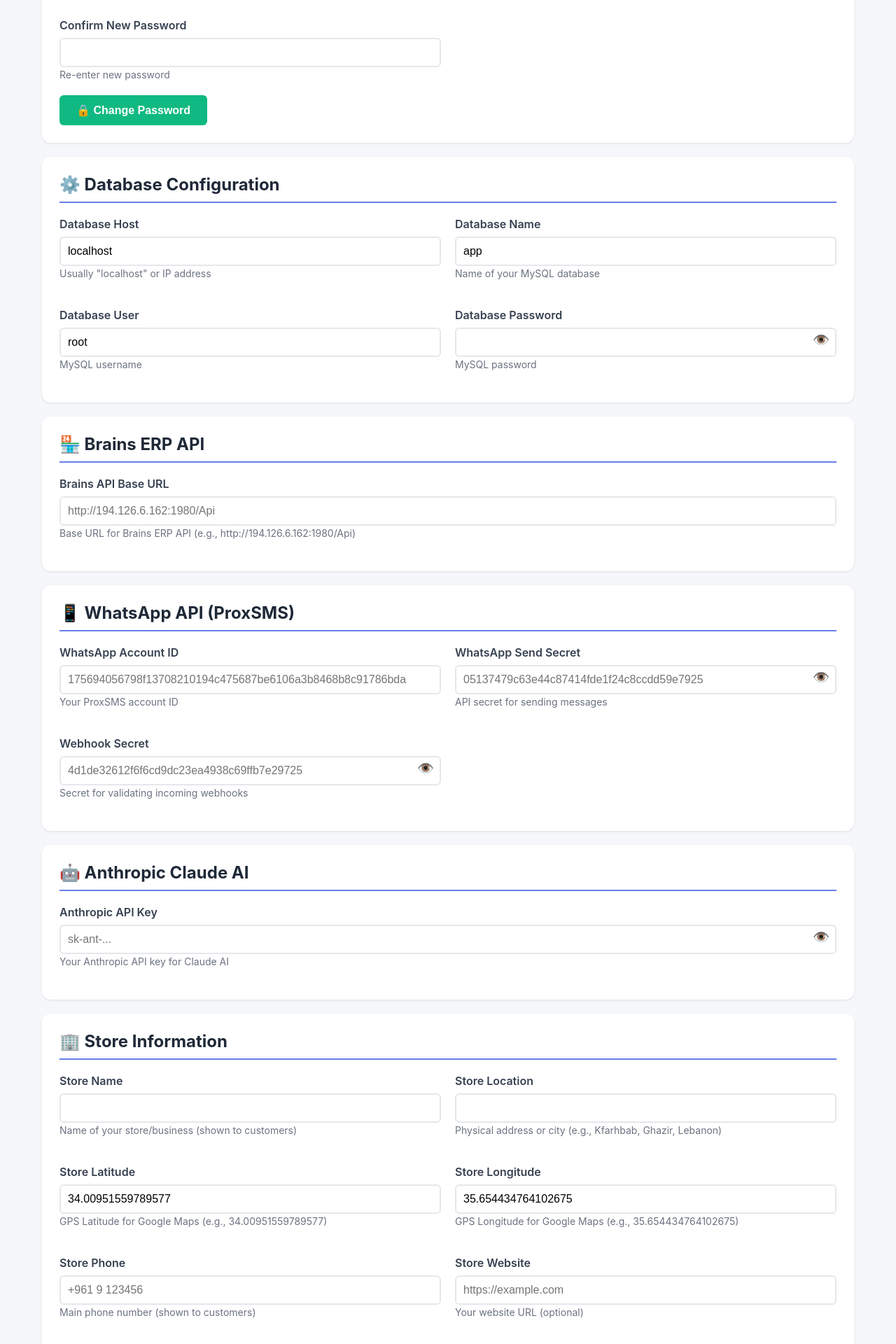
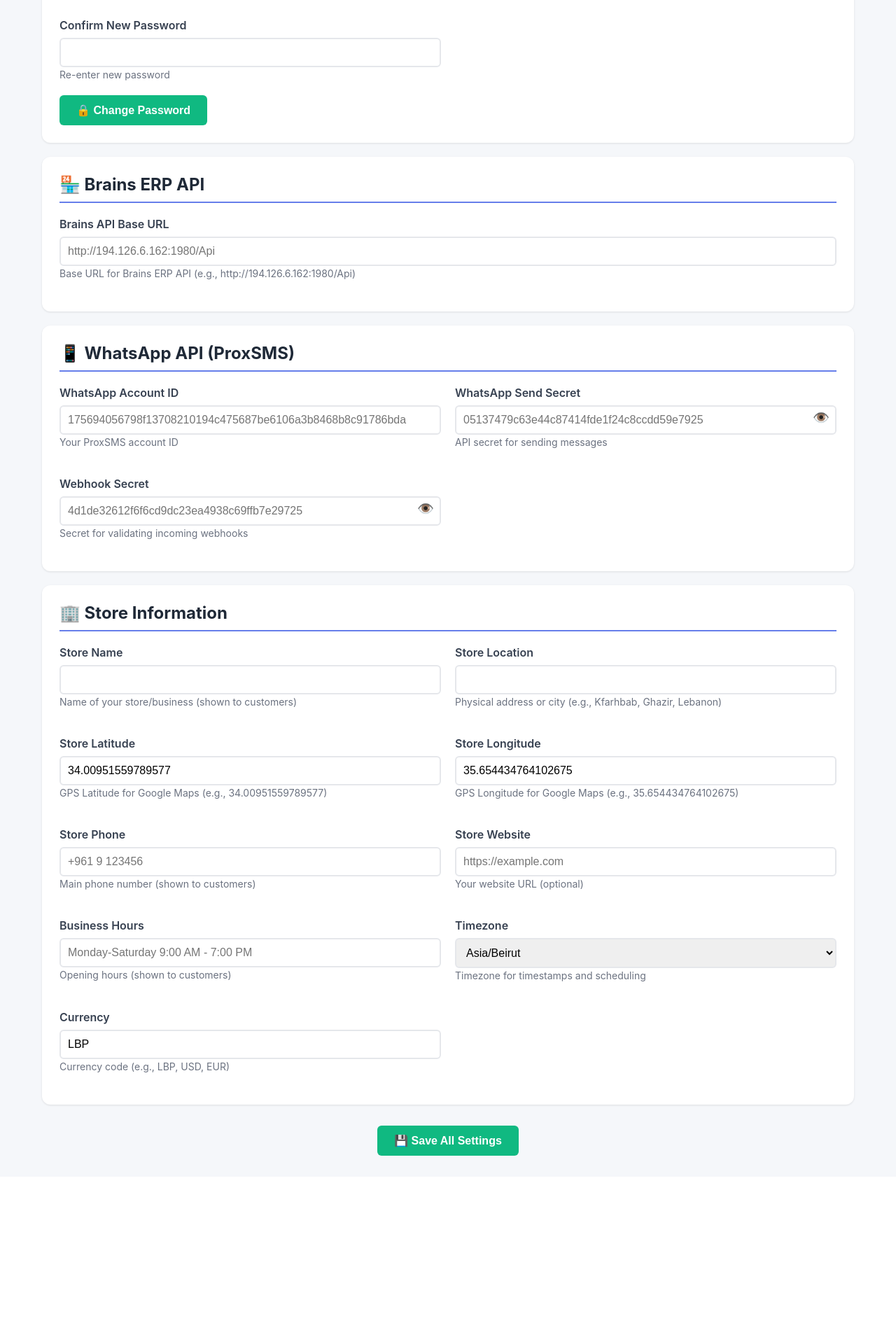
Before and after one commit to mmdelhajj/whatsbot, a PHP site: page /settings.php in a window 1280 px wide. Shown: the part 374-2294 px from the top of the page at 70% size. After the commit the page ends 2025 px from the top, so only its background shows below. Run offline with PHP 8.4, Linux system fonts and the light colour scheme; the visitor is signed in with stand-in values (Sample User, id 1); a stand-in replaces the project's code that opens the database connection; some libraries are stand-ins or nearby versions.

Commit message:
Remove sensitive configuration from admin settings panel
**Changes:**
- Removed Database Configuration section (DB_HOST, DB_NAME, DB_USER, DB_PASS)
- Removed Anthropic Claude AI API key section
- Database credentials remain secure in .env file but hidden from admin UI
- API keys can only be managed via direct .env file editing for security

**Remaining Settings:**
- Change Admin Password
- Brains ERP API
- WhatsApp API (ProxSMS)
- Store Information (name, location, hours, etc.)

🤖 Generated with [Claude Code](https://claude.com/claude-code)

Co-Authored-By: Claude <noreply@anthropic.com>

```diff
--- a/admin/settings.php
+++ b/admin/settings.php
@@ -73,15 +73,10 @@ if ($_SERVER['REQUEST_METHOD'] === 'POST' && isset($_POST['save_settings'])) {
 
         // Update each setting
         $updates = [
-            'DB_HOST' => $_POST['db_host'] ?? 'localhost',
-            'DB_NAME' => $_POST['db_name'] ?? 'whatsapp_bot',
-            'DB_USER' => $_POST['db_user'] ?? 'whatsapp_user',
-            'DB_PASS' => $_POST['db_pass'] ?? '',
             'BRAINS_API_BASE' => $_POST['brains_api_base'] ?? '',
             'WHATSAPP_ACCOUNT_ID' => $_POST['whatsapp_account_id'] ?? '',
             'WHATSAPP_SEND_SECRET' => $_POST['whatsapp_send_secret'] ?? '',
             'WEBHOOK_SECRET' => $_POST['webhook_secret'] ?? '',
-            'ANTHROPIC_API_KEY' => $_POST['anthropic_api_key'] ?? '',
             'TIMEZONE' => $_POST['timezone'] ?? 'Asia/Beirut',
             'CURRENCY' => $_POST['currency'] ?? 'LBP',
             'STORE_NAME' => $_POST['store_name'] ?? '',
@@ -146,15 +141,10 @@ function loadEnvSettings() {
 $envSettings = loadEnvSettings();
 
 $currentSettings = [
-    'db_host' => $envSettings['db_host'] ?? 'localhost',
-    'db_name' => $envSettings['db_name'] ?? 'whatsapp_bot',
-    'db_user' => $envSettings['db_user'] ?? 'whatsapp_user',
-    'db_pass' => $envSettings['db_pass'] ?? '',
     'brains_api_base' => $envSettings['brains_api_base'] ?? '',
     'whatsapp_account_id' => $envSettings['whatsapp_account_id'] ?? '',
     'whatsapp_send_secret' => $envSettings['whatsapp_send_secret'] ?? '',
     'webhook_secret' => $envSettings['webhook_secret'] ?? '',
-    'anthropic_api_key' => $envSettings['anthropic_api_key'] ?? '',
     'timezone' => $envSettings['timezone'] ?? 'Asia/Beirut',
     'currency' => $envSettings['currency'] ?? 'LBP',
     'store_name' => $envSettings['store_name'] ?? '',
@@ -260,33 +250,6 @@ $currentSettings = [
 
         <form method="POST">
             <div class="section">
-                <h2>⚙️ Database Configuration</h2>
-                <div class="settings-grid">
-                    <div class="form-group">
-                        <label>Database Host</label>
-                        <input type="text" name="db_host" value="<?= htmlspecialchars($currentSettings['db_host']) ?>" required>
-                        <small>Usually "localhost" or IP address</small>
-                    </div>
-                    <div class="form-group">
-                        <label>Database Name</label>
-                        <input type="text" name="db_name" value="<?= htmlspecialchars($currentSettings['db_name']) ?>" required>
-                        <small>Name of your MySQL database</small>
-                    </div>
-                    <div class="form-group">
-                        <label>Database User</label>
-                        <input type="text" name="db_user" value="<?= htmlspecialchars($currentSettings['db_user']) ?>" required>
-                        <small>MySQL username</small>
-                    </div>
-                    <div class="form-group password-field">
-                        <label>Database Password</label>
-                        <input type="password" id="db_pass" name="db_pass" value="<?= htmlspecialchars($currentSettings['db_pass']) ?>">
-                        <button type="button" class="toggle-password" onclick="togglePassword('db_pass')">👁️</button>
-                        <small>MySQL password</small>
-                    </div>
-                </div>
-            </div>
-
-            <div class="section">
                 <h2>🏪 Brains ERP API</h2>
                 <div class="form-group">
                     <label>Brains API Base URL</label>
@@ -315,16 +278,6 @@ $currentSettings = [
                         <button type="button" class="toggle-password" onclick="togglePassword('webhook_secret')">👁️</button>
                         <small>Secret for validating incoming webhooks</small>
                     </div>
-                </div>
-            </div>
-
-            <div class="section">
-                <h2>🤖 Anthropic Claude AI</h2>
-                <div class="form-group password-field">
-                    <label>Anthropic API Key</label>
-                    <input type="password" id="anthropic_api_key" name="anthropic_api_key" value="<?= htmlspecialchars($currentSettings['anthropic_api_key']) ?>" placeholder="sk-ant-...">
-                    <button type="button" class="toggle-password" onclick="togglePassword('anthropic_api_key')">👁️</button>
-                    <small>Your Anthropic API key for Claude AI</small>
                 </div>
             </div>
 
```
